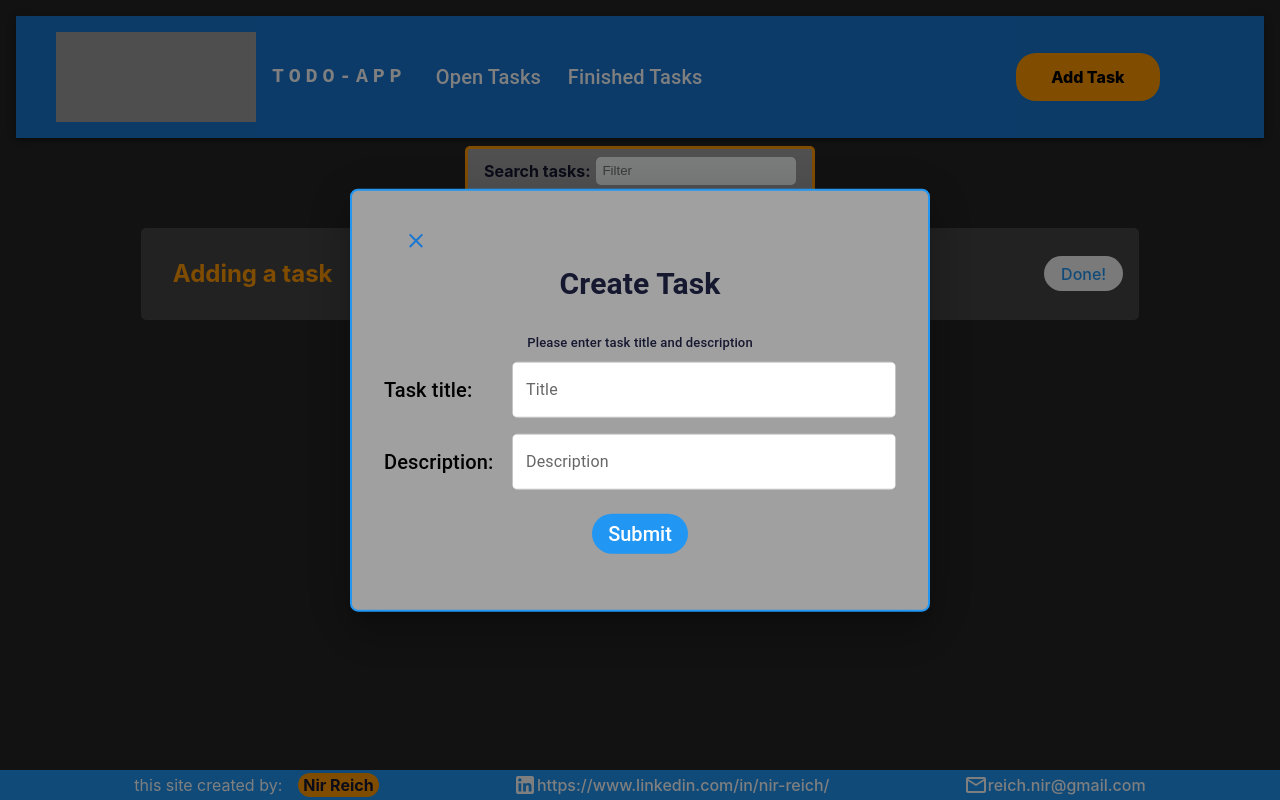
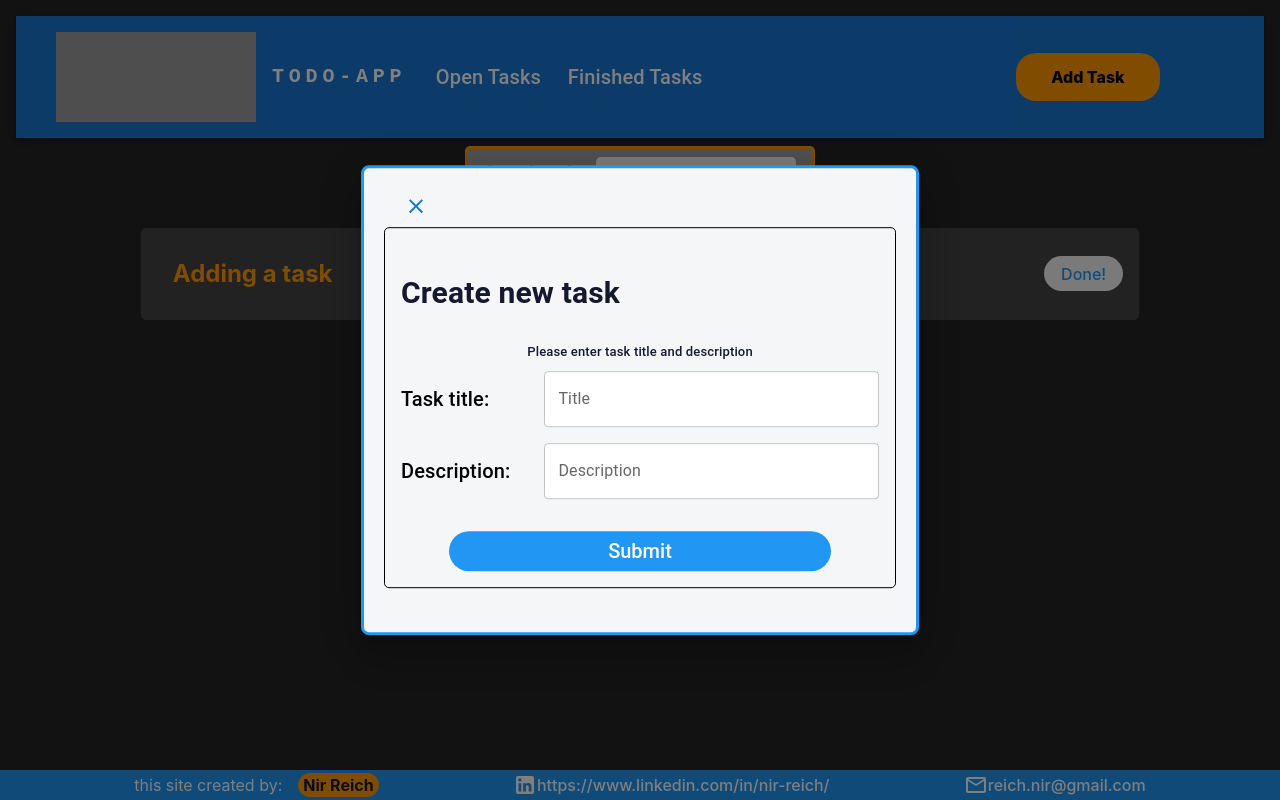
Before and after one commit to nirReich/NOVELSAT_todo_app, a React (Vite) app: page / in a window 1280 px wide. Both pictures are taken after a click on the button "Add Task". Built offline with nearby package versions, Linux system fonts and the light colour scheme; grey boxes are pictures that could not be loaded.

Commit message:
modal style change

```diff
--- a/src/components/form/Form.style.ts
+++ b/src/components/form/Form.style.ts
@@ -4,20 +4,28 @@ import appUtils from "../../utils";
 const Form = styled.div`
   position: relative;
   bottom: 1.5rem;
-  text-align: center;
   color: black;
+  border: 1px solid black;
+  padding: 1rem;
   border-radius: 5px;
 `;
-const FormInput = { width: "75%", background: appUtils.colors.ivoryWhite, borderRadius:'5px' };
+const FormInput = {
+  width: "70%",
+  background: appUtils.colors.ivoryWhite,
+  borderRadius: "5px",
+};
 
 const FormButton = styled.button`
+  position: relative;
+  left: 10%;
   background: ${appUtils.colors.bluePrimary};
-  margin-top: 1rem;
   color: ${appUtils.colors.ivoryWhite};
   padding: 0.5rem 1rem;
   border-radius: 20px;
   cursor: pointer;
   border: none;
+  width: 80%;
+  margin-top: 5%;
 `;
 
 const FormTitle = styled.h2`
@@ -30,12 +38,13 @@ const FormSection = styled.div`
   align-items: center;
 `;
 
-const FormInstructions = styled.div<{isError:boolean}>`
+const FormInstructions = styled.div<{ isError: boolean }>`
   text-align: center;
   height: unset;
   font-size: small;
-  color: ${props=>props.isError? appUtils.colors.darkRed : appUtils.colors.darkBlue};
-`
+  color: ${(props) =>
+    props.isError ? appUtils.colors.darkRed : appUtils.colors.darkBlue};
+`;
 
 const Styled = {
   Form,
@@ -43,6 +52,6 @@ const Styled = {
   FormButton,
   FormTitle,
   FormSection,
-  FormInstructions
+  FormInstructions,
 };
 export default Styled;
--- a/src/components/form/Form.tsx
+++ b/src/components/form/Form.tsx
@@ -69,7 +69,7 @@ const Form = () => {
 
   return (
     <Styled.Form>
-      <Styled.FormTitle>Create Task</Styled.FormTitle>
+      <Styled.FormTitle>Create new task</Styled.FormTitle>
       <Styled.FormInstructions isError={formError.type !== "noError"}>
         {formError.massage}
       </Styled.FormInstructions>
@@ -104,6 +104,7 @@ const Form = () => {
           }
         />
       </Styled.FormSection>
+
       <Styled.FormButton
         onClick={() => {
           handleStateDispatch(state);
--- a/src/components/modal/Modal.style.ts
+++ b/src/components/modal/Modal.style.ts
@@ -1,4 +1,9 @@
+import styled from "styled-components";
 import appUtils from "../../utils";
+
+const ModalContainer = styled.div`
+  margin-bottom: 1.7rem;
+`
 
 const Styled = {
   modal: {
@@ -7,12 +12,13 @@ const Styled = {
     left: "50%",
     transform: "translate(-50%, -50%)",
     width: "40%",
-    bgcolor: appUtils.colors.lightGrey,
-    border: `2px solid ${appUtils.colors.bluePrimary}` ,
+    bgcolor: appUtils.colors.greyWhite,
+    border: `3px solid ${appUtils.colors.bluePrimary}` ,
     borderRadius:'0.5rem',
     boxShadow: 24,
-    p: 4
+    p: 2.5
   },
+  ModalContainer
 };
 
 export default Styled;
--- a/src/components/modal/Modal.tsx
+++ b/src/components/modal/Modal.tsx
@@ -3,7 +3,7 @@ import Button from "@mui/material/Button";
 import Typography from "@mui/material/Typography";
 import Modal from "@mui/material/Modal";
 import Styled from "./Modal.style";
-import CloseIcon from '@mui/icons-material/Close';
+import CloseIcon from "@mui/icons-material/Close";
 import { taskActions } from "../../store";
 import { useDispatch, useSelector } from "react-redux";
 
@@ -20,15 +20,15 @@ const style = {
 };
 
 type Props = {
-  children:React.ReactNode
-}
+  children: React.ReactNode;
+};
 
-export default function BasicModal({children}:Props) {
+export default function BasicModal({ children }: Props) {
   const openModal = useSelector((state: State) => state.openModal);
   const dispatch = useDispatch();
 
   return (
-    <div>
+    <>
       <Modal
         open={openModal}
         onClose={() => dispatch(taskActions.OpenModal(false))}
@@ -36,16 +36,16 @@ export default function BasicModal({children}:Props) {
         aria-describedby="modal-modal-description"
       >
         <Box sx={Styled.modal}>
-          <Typography>
-            <Button onClick={() => dispatch(taskActions.OpenModal(false))}>
-              <CloseIcon/>
-            </Button>
-          </Typography>
+          <Styled.ModalContainer>
+          <Button onClick={() => dispatch(taskActions.OpenModal(false))} sx={{}}>
+            <CloseIcon />
+          </Button>
+          </Styled.ModalContainer>
           <Typography id="modal-modal-title" variant="h6" component="h2">
             {children}
           </Typography>
         </Box>
       </Modal>
-    </div>
+    </>
   );
 }
```
